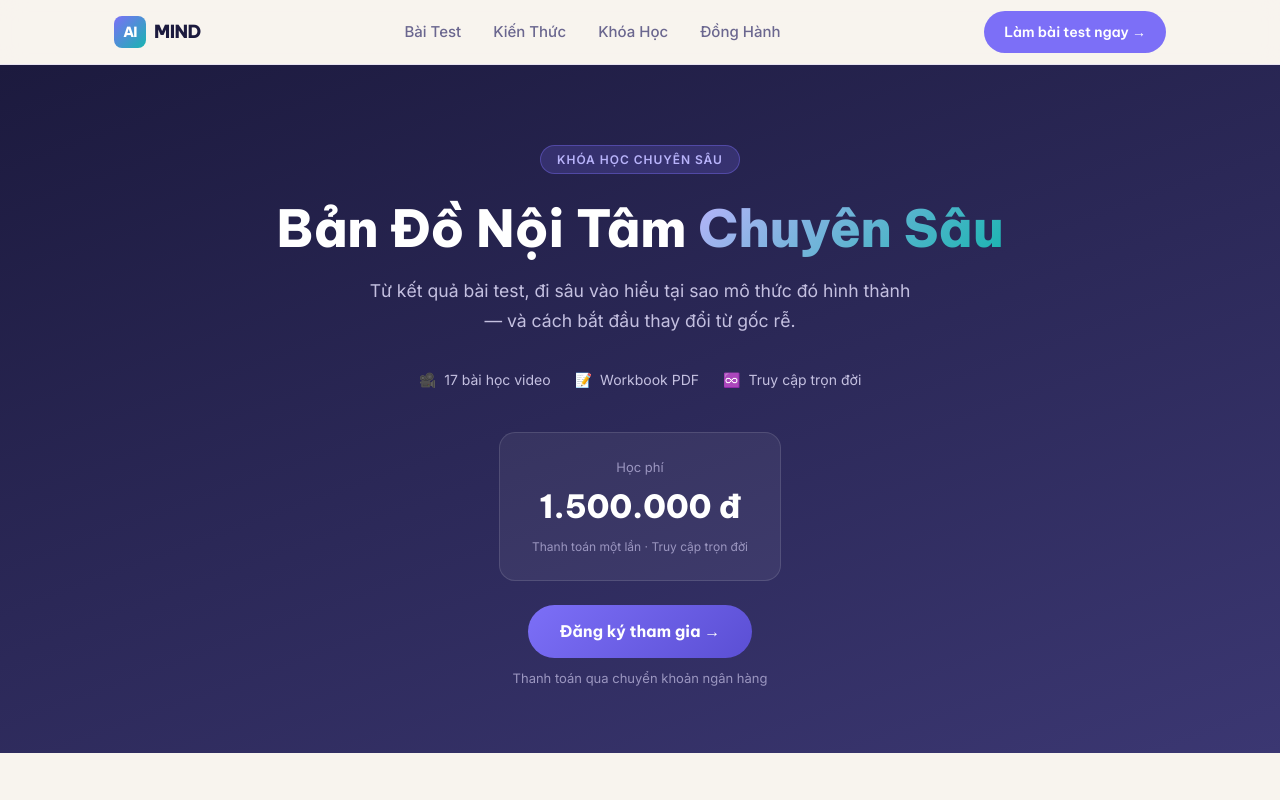
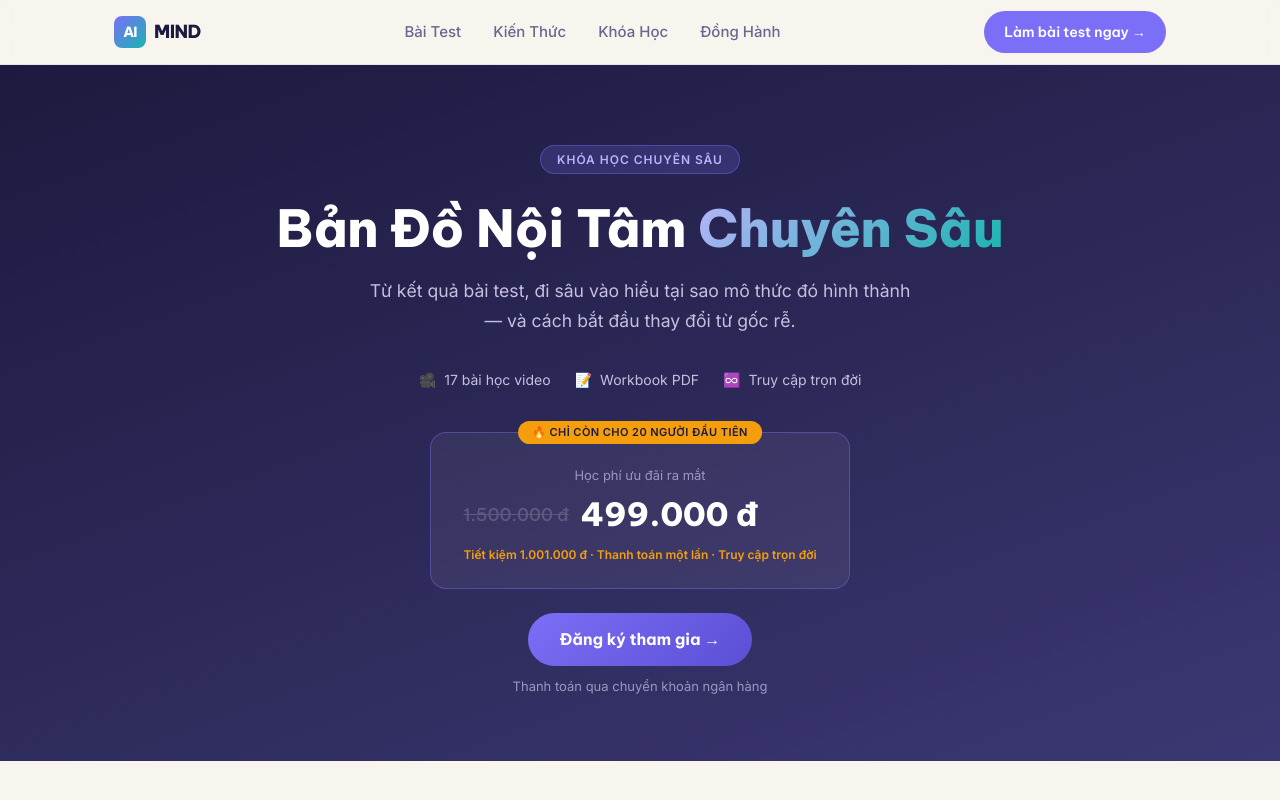
Before and after one commit to hangdt369-sys/aimind-website, a Next.js app: page /hanh-trinh/ban-do-noi-tam-chuyen-sau in a window 1280 px wide. Shown: the top 800 px of the page. Built offline with nearby package versions, Linux system fonts and the light colour scheme.

Commit message:
feat: early bird pricing — 499k for first 20 students (was 1.5M)

```diff
--- a/src/app/hanh-trinh/ban-do-noi-tam-chuyen-sau/page.tsx
+++ b/src/app/hanh-trinh/ban-do-noi-tam-chuyen-sau/page.tsx
@@ -138,26 +138,58 @@ export default function KhoaHocPage() {
             <div
               style={{
                 backgroundColor: "rgba(255,255,255,0.06)",
-                border: "1px solid rgba(255,255,255,0.12)",
+                border: "1px solid rgba(124,111,247,0.4)",
                 borderRadius: "16px",
                 padding: "1.5rem 2rem",
                 display: "inline-block",
                 marginBottom: "1.5rem",
+                position: "relative" as const,
               }}
             >
-              <p style={{ color: "#9B96C0", fontSize: "13px", marginBottom: "4px" }}>Học phí</p>
+              {/* Early bird badge */}
+              <div style={{
+                position: "absolute" as const,
+                top: "-12px",
+                left: "50%",
+                transform: "translateX(-50%)",
+                backgroundColor: "#F59E0B",
+                color: "#1C1A3E",
+                fontSize: "11px",
+                fontWeight: 800,
+                padding: "3px 14px",
+                borderRadius: "999px",
+                whiteSpace: "nowrap" as const,
+                letterSpacing: "0.04em",
+              }}>
+                🔥 CHỈ CÒN CHO 20 NGƯỜI ĐẦU TIÊN
+              </div>
+              <p style={{ color: "#9B96C0", fontSize: "13px", marginBottom: "4px", marginTop: "8px" }}>Học phí ưu đãi ra mắt</p>
+              <div style={{ display: "flex", alignItems: "center", gap: "12px", marginBottom: "4px" }}>
+                <p
+                  style={{
+                    color: "#5C5A80",
+                    fontFamily: "'Be Vietnam Pro', sans-serif",
+                    fontSize: "1.1rem",
+                    fontWeight: 500,
+                    textDecoration: "line-through",
+                    margin: 0,
+                  }}
+                >
+                  1.500.000 đ
+                </p>
                 <p
                   style={{
                     color: "white",
                     fontFamily: "'Be Vietnam Pro', sans-serif",
                     fontSize: "2rem",
                     fontWeight: 800,
-                  marginBottom: "4px",
+                    margin: 0,
                   }}
                 >
-                1.500.000 đ
+                  499.000 đ
                 </p>
-              <p style={{ color: "#9B96C0", fontSize: "12px" }}>Thanh toán một lần · Truy cập trọn đời</p>
+              </div>
+              <p style={{ color: "#F59E0B", fontSize: "12px", fontWeight: 600 }}>Tiết kiệm 1.001.000 đ · Thanh toán một lần · Truy cập trọn đời</p>
             </div>
 
             <div style={{ display: "flex", flexDirection: "column", alignItems: "center", gap: "10px" }}>
```
Lines whose indentation alone changed are shown as unchanged.
